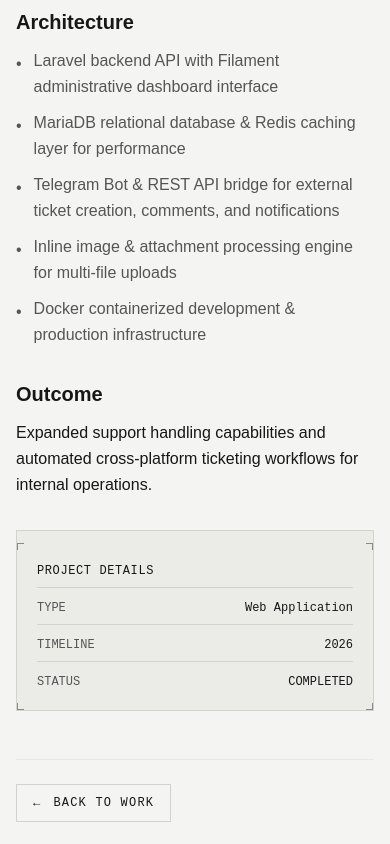
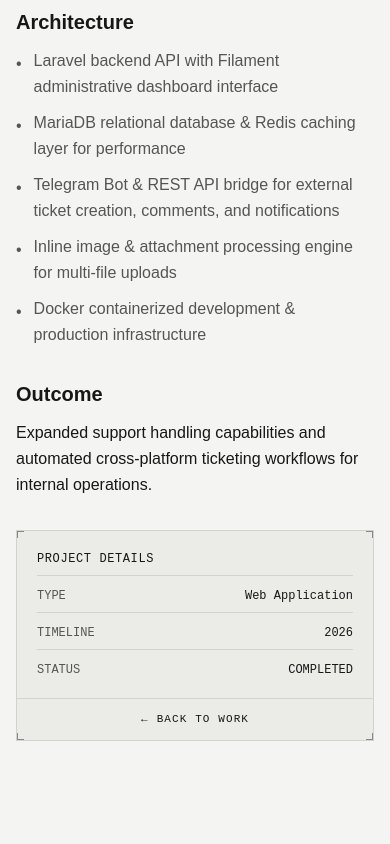
Before and after one commit to p1llows/jewel-portfolio, a Next.js app: page /work/resolve in a window 390 px wide. Shown: the part 1493-2337 px from the top of the page. After the commit the page ends 2266 px from the top, so only its background shows below. Built offline with nearby package versions, Linux system fonts and the light colour scheme; no server answers; the database is empty.

Commit message:
chore: improve the back button in the case study page

```diff
--- a/src/app/work/[slug]/page.tsx
+++ b/src/app/work/[slug]/page.tsx
@@ -2,7 +2,7 @@ import { notFound } from "next/navigation";
 import { caseStudyData } from "@/data/caseStudies";
 import { TechIcon } from "@/components/stack/TechIcon";
 import { Card } from "@/components/ui/Card";
-import { ArrowLink } from "@/components/ui/ArrowLink";
+import { CardAction, CardActionBar } from "@/components/ui/CardActions";
 
 interface CaseStudyPageProps {
   params: {
@@ -111,7 +111,8 @@ export default function CaseStudyPage({ params }: CaseStudyPageProps) {
         </div>
 
         <div className="lg:col-span-4 space-y-6">
-          <Card className="p-5 sm:p-6 space-y-3">
+          <Card className="p-0">
+            <div className="p-5 sm:p-6 space-y-3">
             <h3 className="font-medium text-xs uppercase font-mono tracking-wider text-foreground border-b border-border pb-2">Project Details</h3>
             <dl className="space-y-3 text-xs font-mono">
               <div className="flex justify-between border-b border-border pb-2">
@@ -127,14 +128,15 @@ export default function CaseStudyPage({ params }: CaseStudyPageProps) {
                 <dd className="text-foreground font-medium">COMPLETED</dd>
               </div>
             </dl>
+            </div>
+
+            <CardActionBar bleed={false}>
+              <CardAction href="/work" back primary>
+                BACK TO WORK
+              </CardAction>
+            </CardActionBar>
           </Card>
         </div>
-      </div>
-
-      <div className="mt-12 sm:mt-16 pt-6 border-t border-border/40">
-        <ArrowLink href="/work" direction="back">
-          BACK TO WORK
-        </ArrowLink>
       </div>
     </div>
   );
--- a/src/components/ui/CardActions.tsx
+++ b/src/components/ui/CardActions.tsx
@@ -7,10 +7,25 @@ import type { ReactNode } from "react";
  * instead of small bordered buttons sitting inside another bordered box. Hover is deliberately calm (tint +
  * arrow nudge) because the card itself already animates on hover.
  */
-export function CardActionBar({ children, className = "" }: { children: ReactNode; className?: string }) {
+export function CardActionBar({
+  children,
+  className = "",
+  bleed = true,
+}: {
+  children: ReactNode;
+  className?: string;
+  /**
+   * true (default): cancels the card's p-5/sm:p-6 with negative margins.
+   * false: for cards with no padding of their own (p-0) whose body is wrapped in a padded div; the bar is
+   * then naturally full width, with no dependence on margin tricks (which space-y-* utilities would override).
+   */
+  bleed?: boolean;
+}) {
   return (
     <div
-      className={`-mx-5 sm:-mx-6 -mb-5 sm:-mb-6 mt-4 flex border-t border-border divide-x divide-border ${className}`}
+      className={`${
+        bleed ? "-mx-5 sm:-mx-6 -mb-5 sm:-mb-6 mt-4" : ""
+      } flex border-t border-border divide-x divide-border ${className}`}
     >
       {children}
     </div>
@@ -26,12 +41,14 @@ interface CardActionProps {
   primary?: boolean;
   /** Dimmed, non-interactive cell (e.g. a link that isn't available yet). */
   disabled?: boolean;
+  /** Puts a ← before the label (slides left on hover) instead of a trailing arrow. */
+  back?: boolean;
 }
 
 const CELL =
   "flex items-center justify-center gap-2 overflow-hidden px-3 py-3 text-[11px] font-mono font-medium tracking-widest uppercase";
 
-export function CardAction({ href, children, external, primary = false, disabled = false }: CardActionProps) {
+export function CardAction({ href, children, external, primary = false, disabled = false, back = false }: CardActionProps) {
   const isExternal = external ?? /^https?:\/\//.test(href);
   const width = primary ? "flex-[1.4]" : "flex-1";
 
@@ -48,17 +65,26 @@ export function CardAction({ href, children, external, primary = false, disabled
     primary ? "text-foreground" : "text-secondary"
   } transition-colors duration-200 hover:bg-background hover:text-foreground focus-visible:bg-background focus-visible:text-foreground focus-visible:outline-none focus-visible:ring-2 focus-visible:ring-inset focus-visible:ring-foreground motion-reduce:transition-none`;
 
+  const arrow = (
+    <span
+      aria-hidden="true"
+      className={`transition-transform duration-200 motion-reduce:transition-none ${
+        back
+          ? "group-hover/act:-translate-x-1"
+          : isExternal
+            ? "group-hover/act:translate-x-0.5 group-hover/act:-translate-y-0.5"
+            : "group-hover/act:translate-x-1"
+      }`}
+    >
+      {back ? "←" : isExternal ? "↗" : "→"}
+    </span>
+  );
+
   const content = (
     <>
+      {back && arrow}
       <span>{children}</span>
-      <span
-        aria-hidden="true"
-        className={`transition-transform duration-200 motion-reduce:transition-none ${
-          isExternal ? "group-hover/act:translate-x-0.5 group-hover/act:-translate-y-0.5" : "group-hover/act:translate-x-1"
-        }`}
-      >
-        {isExternal ? "↗" : "→"}
-      </span>
+      {!back && arrow}
     </>
   );
 
```
